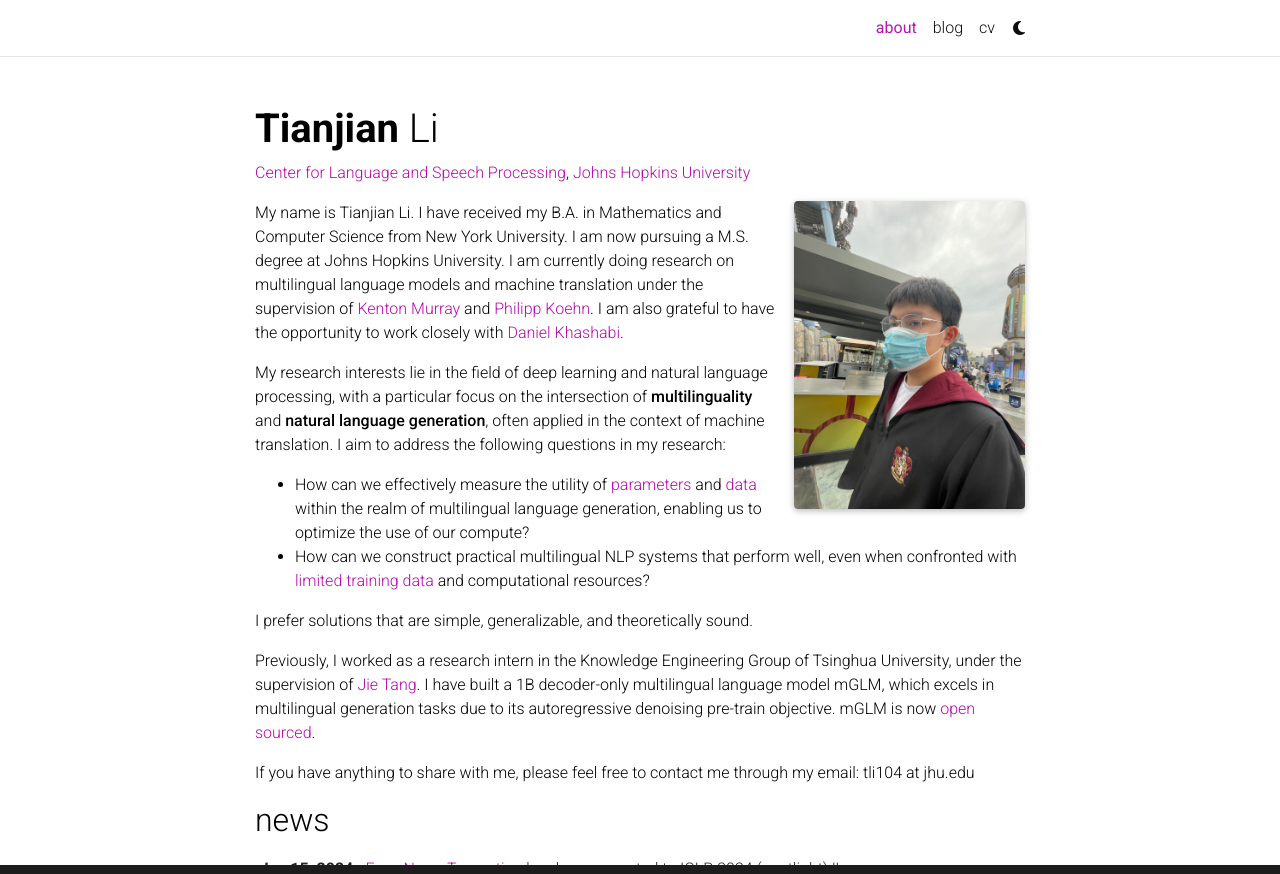
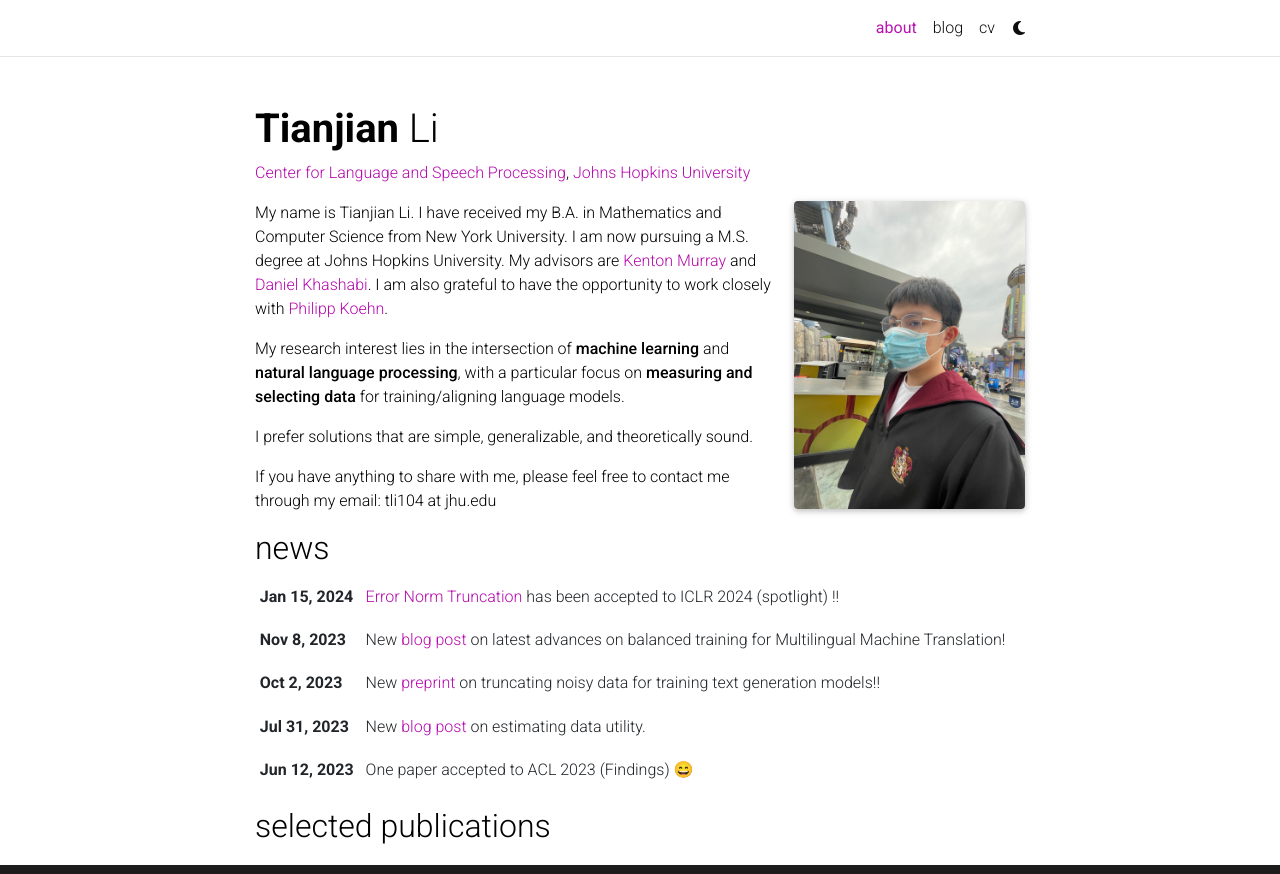
Before and after one commit to tianjianl/tianjianl.github.io, a Jekyll site: the page built from _pages/about.md, in a window 1280 px wide and 900 px high, cut to the strip 0-874 px from the top of the window. Built offline with Jekyll 4.4.1, drawn with Linux system fonts in a browser that asks for light colours; full-size pictures stand in for the smaller copies a plugin makes; emoji names are drawn with the system emoji font; comment, search, counter and statistics services are not loaded; a style sheet for code colours, icons or effects is not loaded.

Commit message:
updated website

```diff
--- a/_pages/about.md
+++ b/_pages/about.md
@@ -15,15 +15,10 @@ selected_papers: true # includes a list of papers marked as "selected={true}"
 social: true  # includes social icons at the bottom of the page
 ---
 
-My name is Tianjian Li. I have received my B.A. in Mathematics and Computer Science from New York University. I am now pursuing a M.S. degree at Johns Hopkins University. I am currently doing research on multilingual language models and machine translation under the supervision of [Kenton Murray](https://kentonmurray.com/) and [Philipp Koehn](https://www.cs.jhu.edu/~phi/). I am also grateful to have the opportunity to work closely with [Daniel Khashabi](https://danielkhashabi.com/).
+My name is Tianjian Li. I have received my B.A. in Mathematics and Computer Science from New York University. I am now pursuing a M.S. degree at Johns Hopkins University. My advisors are [Kenton Murray](https://kentonmurray.com/) and [Daniel Khashabi](https://danielkhashabi.com/). I am also grateful to have the opportunity to work closely with [Philipp Koehn](https://www.cs.jhu.edu/~phi/).
 
-My research interests lie in the field of deep learning and natural language processing, with a particular focus on the intersection of **multilinguality** and **natural language generation**, often applied in the context of machine translation. I aim to address the following questions in my research:
-
-- How can we effectively measure the utility of [parameters](https://tianjianl.github.io/assets/Weighted_Freezing_preprint.pdf) and [data](https://arxiv.org/abs/2310.00840) within the realm of multilingual language generation, enabling us to optimize the use of our compute?
-- How can we construct practical multilingual NLP systems that perform well, even when confronted with [limited training data](https://arxiv.org/abs/2305.17325) and computational resources?
+My research interest lies in the intersection of **machine learning** and **natural language processing**, with a particular focus on **measuring and selecting data** for training/aligning language models.
 
 I prefer solutions that are simple, generalizable, and theoretically sound.
 
-Previously, I worked as a research intern in the Knowledge Engineering Group of Tsinghua University, under the supervision of [Jie Tang](http://keg.cs.tsinghua.edu.cn/jietang/). I have built a 1B decoder-only multilingual language model mGLM, which excels in multilingual generation tasks due to its autoregressive denoising pre-train objective. mGLM is now [open sourced](https://github.com/THUDM/Multilingual-GLM).
-
 If you have anything to share with me, please feel free to contact me through my email: tli104 at jhu.edu
```
